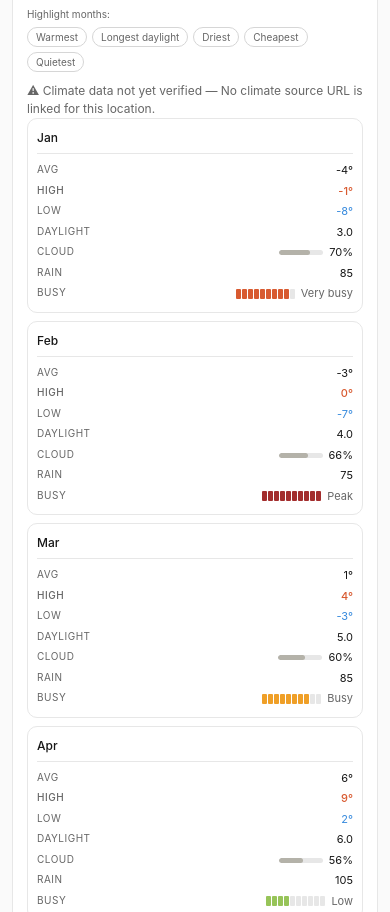
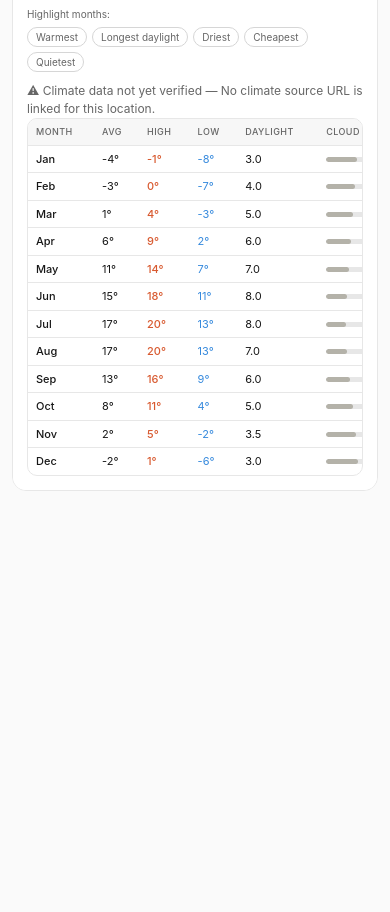
Before and after one commit to mrryankeeler-commits/holiday-atlas, a plain HTML site: page index.html in a window 390 px wide. Shown: the part 1064-1976 px from the top of the page. After the commit the page ends 1567 px from the top, so only its background shows below. Drawn offline with nearby package versions, Linux system fonts and the light colour scheme.

Commit message:
Fix climate mobile density and tab active state sync

```diff
--- a/app.js
+++ b/app.js
@@ -157,7 +157,7 @@ function rMain() {
         ["todo", "Things to do"],
         ["prac", "Practical info"]
       ].map(([id, lbl]) => `
-        <button class="tab-btn ${id === S.tab ? "active" : ""}" onclick="swTab('${id}')">${lbl}</button>
+        <button class="tab-btn ${id === S.tab ? "active" : ""}" data-tab="${id}" aria-selected="${id === S.tab}" onclick="swTab('${id}')">${lbl}</button>
       `).join("")}
     </div>
     <div class="tab-body" id="tab-body">${rTab()}</div>
@@ -505,6 +505,7 @@ async function selLoc(id) {
 function swTab(t) {
   S.tab = t;
   S.filter = null;
+  syncTabNavState();
   document.getElementById("tab-body").innerHTML = rTab();
   if (S.tab === "climate") initChart();
   resetMainHorizontalOffsets();
@@ -517,6 +518,15 @@ function setF(f) {
   document.getElementById("tab-body").innerHTML = rClimate(L);
   initChart();
   resetMainHorizontalOffsets();
+}
+
+function syncTabNavState() {
+  document.querySelectorAll(".tab-nav .tab-btn").forEach(btn => {
+    const isActive = btn.dataset.tab === S.tab;
+
+    btn.classList.toggle("active", isActive);
+    btn.setAttribute("aria-selected", String(isActive));
+  });
 }
 
 function addLoc() {
--- a/styles.css
+++ b/styles.css
@@ -252,44 +252,20 @@ body{padding:24px;background:#fafafa}
   .filter-row{margin-bottom:10px}
   .fl-lbl{flex-basis:100%;font-size:10px}
   .fb{padding:3px 8px;font-size:10px}
-  .climate-table-scroll{border:none;border-radius:0;overflow:visible}
-  .dt-climate,
-  .dt-climate tbody,
-  .dt-climate tr,
-  .dt-climate td{display:block;width:100%}
-  .dt-climate{min-width:0;font-size:11px}
-  .dt-climate thead{display:none}
-  .dt-climate tr{
+  .climate-table-scroll{
+    overflow-x:auto;
     border:0.5px solid var(--color-border-tertiary);
     border-radius:10px;
-    padding:8px 9px;
-    margin-bottom:8px;
-    background:var(--color-background-primary);
+  }
+  .dt-climate{
+    min-width:620px;
+    font-size:11px;
+  }
+  .dt-climate th{
+    padding:6px 8px;
+    font-size:9px;
   }
   .dt-climate td{
-    border-bottom:none;
-    padding:2px 0;
-    white-space:normal;
-    display:flex;
-    justify-content:space-between;
-    align-items:flex-start;
-    gap:10px;
+    padding:5px 8px;
   }
-  .dt-climate td::before{
-    content:attr(data-label);
-    color:var(--color-text-secondary);
-    font-size:10px;
-    text-transform:uppercase;
-    letter-spacing:.05em;
-    flex:0 0 70px;
-  }
-  .dt-climate td > div{justify-content:flex-end;max-width:65%}
-  .dt-climate td[data-label="Month"]{
-    padding-bottom:6px;
-    margin-bottom:6px;
-    border-bottom:0.5px solid var(--color-border-tertiary);
-    font-size:12px;
-  }
-  .dt-climate td[data-label="Month"]::before{content:"";display:none}
-  .dt-climate td[data-label="Month"]{display:block}
 }
```
